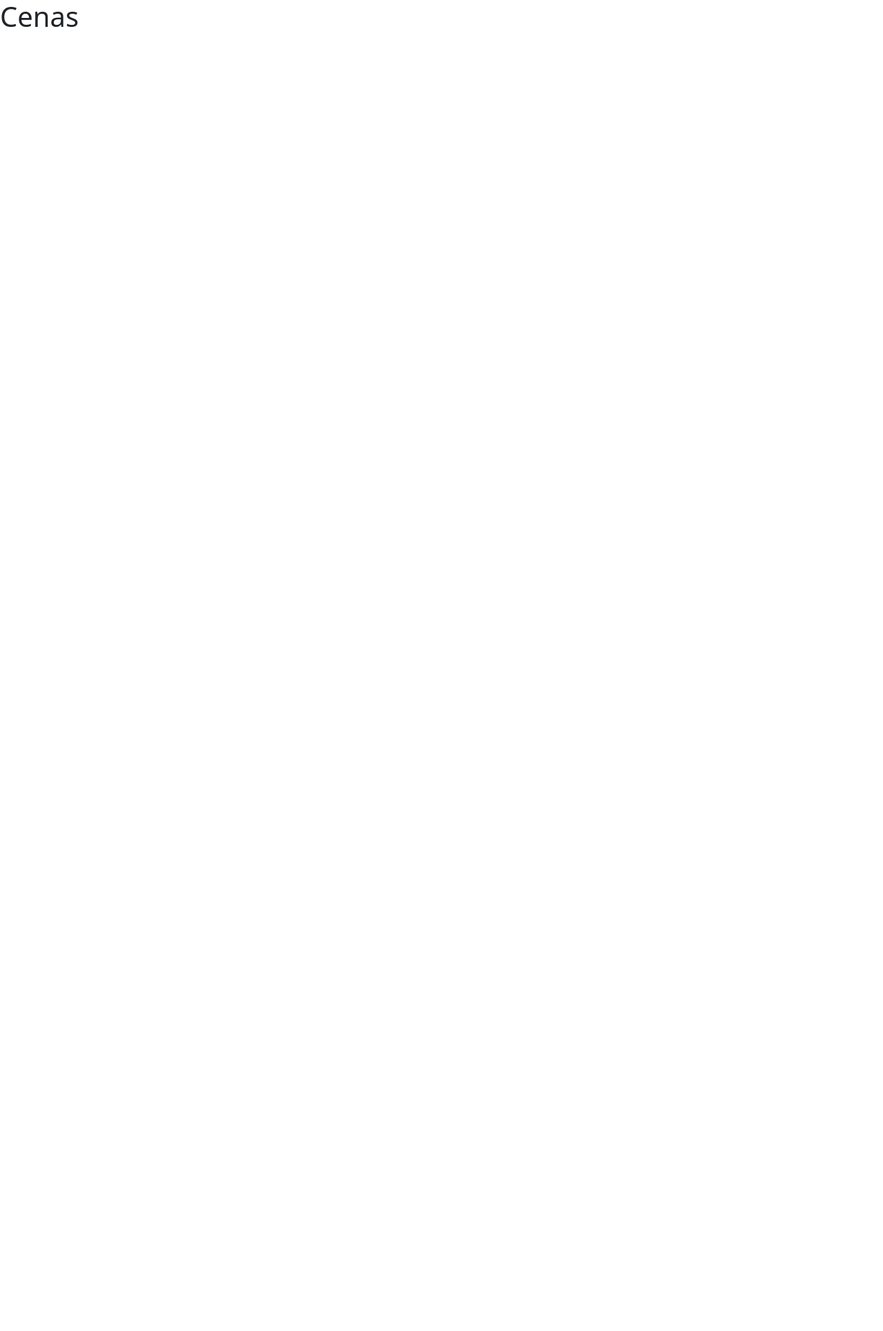
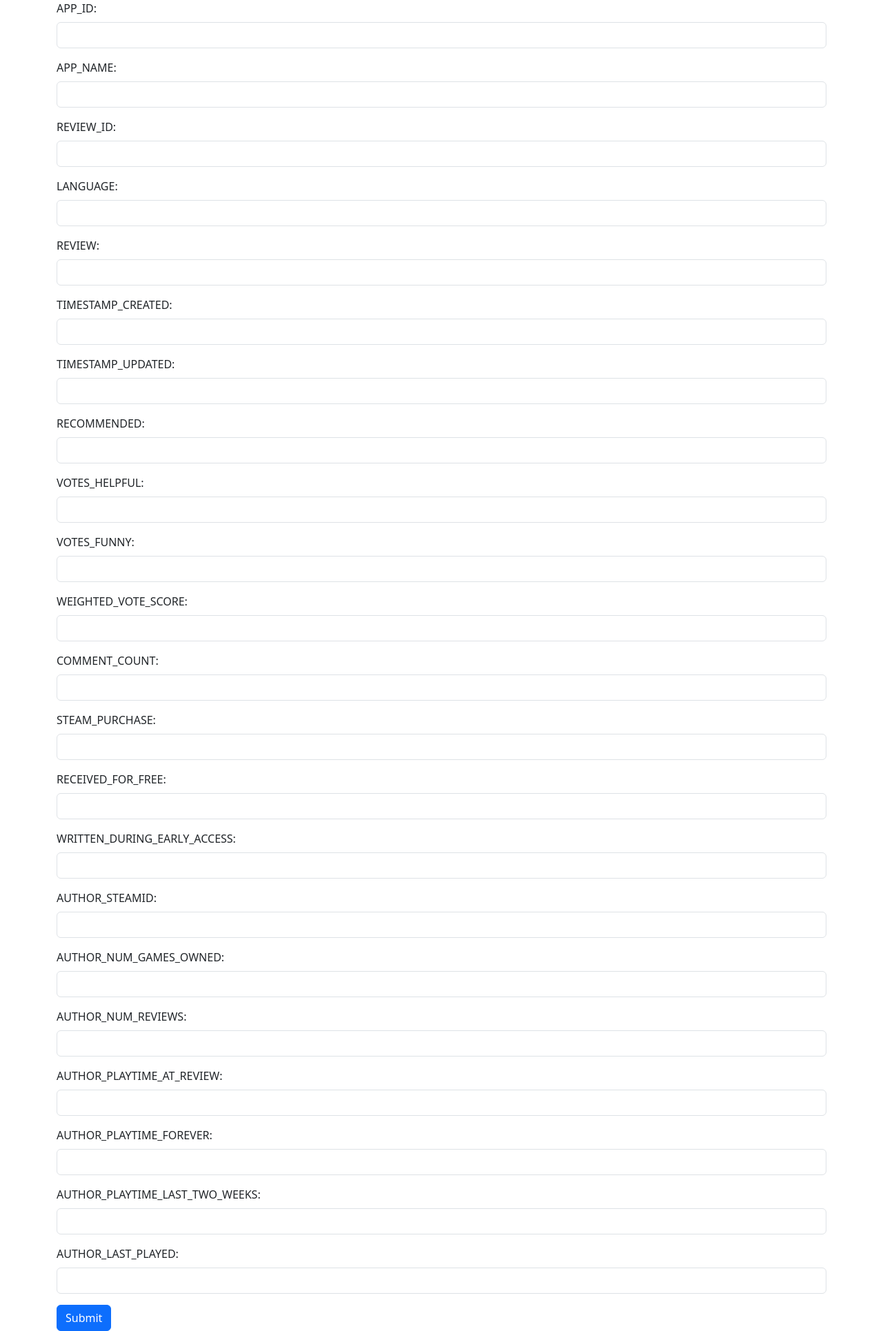
Before and after one commit to MiguelFerreira18/Steam_Review_MCHL, a Flask app: page / in a window 1280 px wide. Before the commit the page is almost empty. Shown: the whole page at 69% size. Before the commit the page ends 39 px from the top, so only its background shows below. Run offline with Flask 3, Linux system fonts and the light colour scheme.

Commit message:
sentiment library
sentiment library

```diff
--- a/app.py
+++ b/app.py
@@ -1,4 +1,4 @@
-from flask import Flask,render_template
+from flask import Flask, render_template, request
 
 app = Flask(__name__)
 
@@ -6,5 +6,33 @@ app = Flask(__name__)
 def hello_world():
     return render_template('index.html')
 
+@app.route("/submit", methods=['POST'])
+def submit_form():
+    app_id = request.form.get("app_id")
+    app_name = request.form.get("app_name")
+    review_id = request.form.get("review_id")
+    language = request.form.get("language")
+    review = request.form.get("review")
+    timestamp_created = request.form.get("timestamp_created")
+    timestamp_updated = request.form.get("timestamp_updated")
+    recommended = request.form.get("recommended")
+    votes_helpful = request.form.get("votes_helpful")
+    votes_funny = request.form.get("votes_funny")
+    weighted_vote_score = request.form.get("weighted_vote_score")
+    comment_count = request.form.get("comment_count")
+    steam_purchase = request.form.get("steam_purchase")
+    received_for_free = request.form.get("received_for_free")
+    written_during_early_access = request.form.get("written_during_early_access")
+    author_steamid = request.form.get("author_steamid")
+    author_num_games_owned = request.form.get("author_num_games_owned")
+    author_num_reviews = request.form.get("author_num_reviews")
+    author_playtime_at_review = request.form.get("author_playtime_at_review")
+    author_playtime_forever = request.form.get("author_playtime_forever")
+    author_playtime_last_two_weeks = request.form.get("author_playtime_last_two_weeks")
+    author_last_played = request.form.get("author_last_played")
+
+
+    return "Form submitted successfully!"
+
 if __name__ == "__main__":
     app.run(debug=True)
--- a/templates/index.html
+++ b/templates/index.html
@@ -8,10 +8,101 @@
     <title>Document</title>
 </head>
 <body>
-    <p class="h1">Cenas</p>
+    <div class="container">
+        <form action="/submit" method="post">
+            <div class="mb-3">
+                <label for="app_id" class="form-label">APP_ID:</label>
+                <input type="text" class="form-control" id="app_id" name="app_id">
+            </div>
+            <div class="mb-3">
+                <label for="app_name" class="form-label">APP_NAME:</label>
+                <input type="text" class="form-control" id="app_name" name="app_name">
+            </div>
+            <div class="mb-3">
+                <label for="review_id" class="form-label">REVIEW_ID:</label>
+                <input type="text" class="form-control" id="review_id" name="review_id">
+            </div>
+            <div class="mb-3">
+                <label for="language" class="form-label">LANGUAGE:</label>
+                <input type="text" class="form-control" id="language" name="language">
+            </div>
+            <div class="mb-3">
+                <label for="review" class="form-label">REVIEW:</label>
+                <input type="text" class="form-control" id="review" name="review">
+            </div>
+            <div class="mb-3">
+                <label for="timestamp_created" class="form-label">TIMESTAMP_CREATED:</label>
+                <input type="text" class="form-control" id="timestamp_created" name="timestamp_created">
+            </div>
+            <div class="mb-3">
+                <label for="timestamp_updated" class="form-label">TIMESTAMP_UPDATED:</label>
+                <input type="text" class="form-control" id="timestamp_updated" name="timestamp_updated">
+            </div>
+            <div class="mb-3">
+                <label for="recommended" class="form-label">RECOMMENDED:</label>
+                <input type="text" class="form-control" id="recommended" name="recommended">
+            </div>
+            <div class="mb-3">
+                <label for="votes_helpful" class="form-label">VOTES_HELPFUL:</label>
+                <input type="text" class="form-control" id="votes_helpful" name="votes_helpful">
+            </div>
+            <div class="mb-3">
+                <label for="votes_funny" class="form-label">VOTES_FUNNY:</label>
+                <input type="text" class="form-control" id="votes_funny" name="votes_funny">
+            </div>
+            <div class="mb-3">
+                <label for="weighted_vote_score" class="form-label">WEIGHTED_VOTE_SCORE:</label>
+                <input type="text" class="form-control" id="weighted_vote_score" name="weighted_vote_score">
+            </div>
+            <div class="mb-3">
+                <label for="comment_count" class="form-label">COMMENT_COUNT:</label>
+                <input type="text" class="form-control" id="comment_count" name="comment_count">
+            </div>
+            <div class="mb-3">
+                <label for="steam_purchase" class="form-label">STEAM_PURCHASE:</label>
+                <input type="text" class="form-control" id="steam_purchase" name="steam_purchase">
+            </div>
+            <div class="mb-3">
+                <label for="received_for_free" class="form-label">RECEIVED_FOR_FREE:</label>
+                <input type="text" class="form-control" id="received_for_free" name="received_for_free">
+            </div>
+            <div class="mb-3">
+                <label for="written_during_early_access" class="form-label">WRITTEN_DURING_EARLY_ACCESS:</label>
+                <input type="text" class="form-control" id="written_during_early_access" name="written_during_early_access">
+            </div>
+            <div class="mb-3">
+                <label for="author_steamid" class="form-label">AUTHOR_STEAMID:</label>
+                <input type="text" class="form-control" id="author_steamid" name="author_steamid">
+            </div>
+            <div class="mb-3">
+                <label for="author_num_games_owned" class="form-label">AUTHOR_NUM_GAMES_OWNED:</label>
+                <input type="text" class="form-control" id="author_num_games_owned" name="author_num_games_owned">
+            </div>
+            <div class="mb-3">
+                <label for="author_num_reviews" class="form-label">AUTHOR_NUM_REVIEWS:</label>
+                <input type="text" class="form-control" id="author_num_reviews" name="author_num_reviews">
+            </div>
+            <div class="mb-3">
+                <label for="author_playtime_at_review" class="form-label">AUTHOR_PLAYTIME_AT_REVIEW:</label>
+                <input type="text" class="form-control" id="author_playtime_at_review" name="author_playtime_at_review">
+            </div>
+            <div class="mb-3">
+                <label for="author_playtime_forever" class="form-label">AUTHOR_PLAYTIME_FOREVER:</label>
+                <input type="text" class="form-control" id="author_playtime_forever" name="author_playtime_forever">
+            </div>
+            <div class="mb-3">
+                <label for="author_playtime_last_two_weeks" class="form-label">AUTHOR_PLAYTIME_LAST_TWO_WEEKS:</label>
+                <input type="text" class="form-control" id="author_playtime_last_two_weeks" name="author_playtime_last_two_weeks">
+            </div>
+            <div class="mb-3">
+                <label for="author_last_played" class="form-label">AUTHOR_LAST_PLAYED:</label>
+                <input type="text" class="form-control" id="author_last_played" name="author_last_played">
+            </div>
+            <button type="submit" class="btn btn-primary">Submit</button>
+        </form>
+    </div>
 
-<script src="https://cdn.jsdelivr.net/npm/@popperjs/core@2.11.7/dist/umd/popper.min.js" integrity="sha384-zYPOMqeu1DAVkHiLqWBUTcbYfZ8osu1Nd6Z89ify25QV9guujx43ITvfi12/QExE" crossorigin="anonymous"></script>
-<script src="https://cdn.jsdelivr.net/npm/bootstrap@5.3.0-alpha3/dist/js/bootstrap.min.js" integrity="sha384-Y4oOpwW3duJdCWv5ly8SCFYWqFDsfob/3GkgExXKV4idmbt98QcxXYs9UoXAB7BZ" crossorigin="anonymous"></script>
-
+    <script src="https://cdn.jsdelivr.net/npm/@popperjs/core@2.11.7/dist/umd/popper.min.js" integrity="sha384-zYPOMqeu1DAVkHiLqWBUTcbYfZ8osu1Nd6Z89ify25QV9guujx43ITvfi12/QExE" crossorigin="anonymous"></script>
+    <script src="https://cdn.jsdelivr.net/npm/bootstrap@5.3.0-alpha3/dist/js/bootstrap.min.js" integrity="sha384-Y4oOpwW3duJdCWv5ly8SCFYWqFDsfob/3GkgExXKV4idmbt98QcxXYs9UoXAB7BZ" crossorigin="anonymous"></script>
 </body>
 </html>
```
Also changed, not shown: sentiment.py (added, +28 -0 lines).
